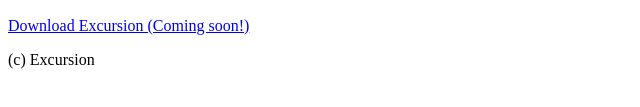
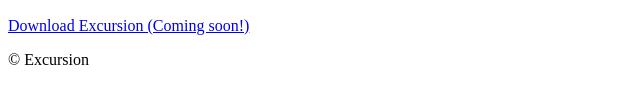
Before and after one commit to michaelklenk/excursion, a plain HTML site: page index.html in a window 1280 px wide. Shown: the part 471-578 px from the top of the page, 0-640 px from the left. Drawn offline with Linux system fonts and the light colour scheme.

Commit message:
Added copyright sign

```diff
--- a/index.html
+++ b/index.html
@@ -15,6 +15,6 @@
     <p><img src="resources\images\phone.png" alt="Phone"></p>
     <h2>Coming soon for iPhone and Android</h2>
     <a href="#">Download Excursion (Coming soon!)</a>
-    <p>(c) Excursion</p>
+    <p>&copy; Excursion</p>
   </body>
 </html>
```
